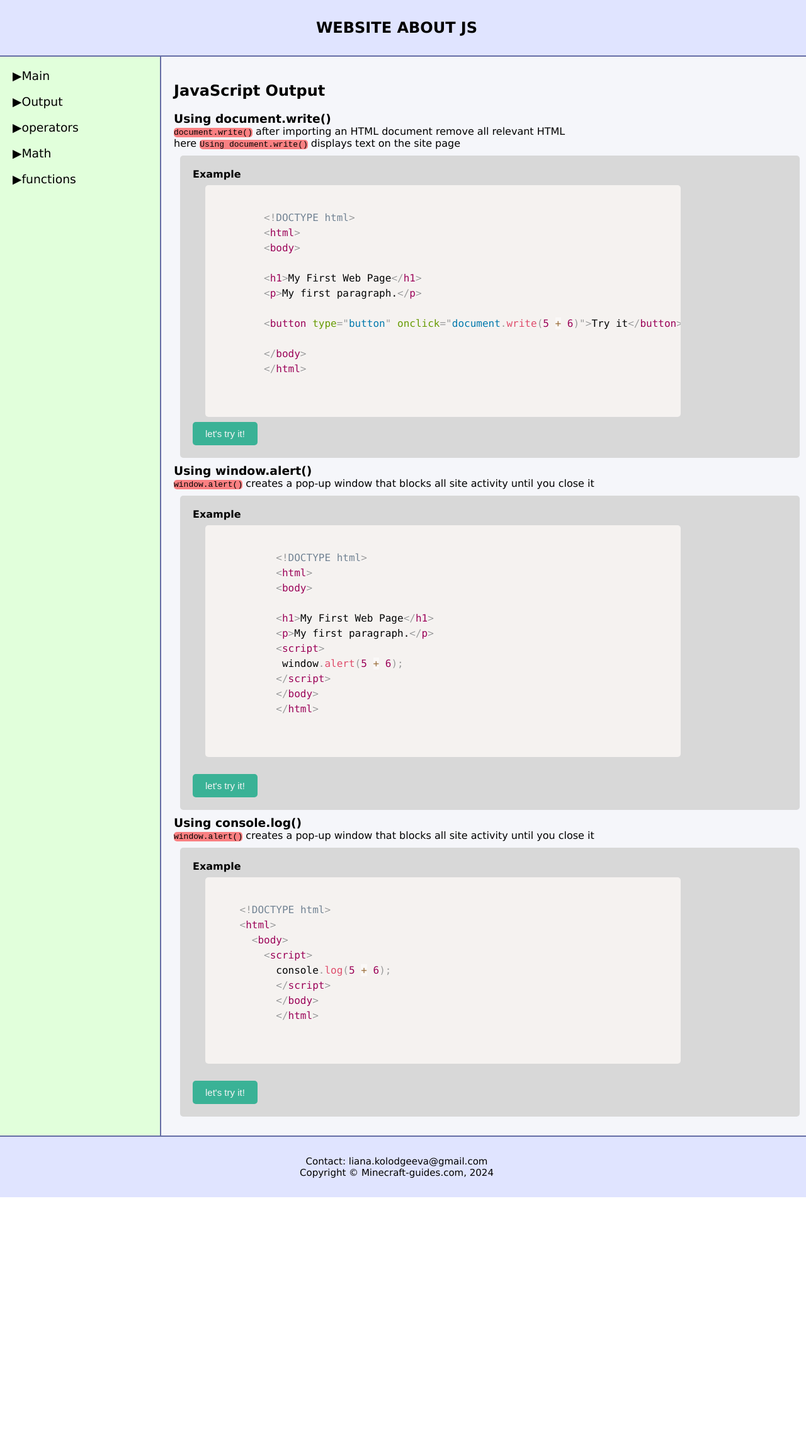
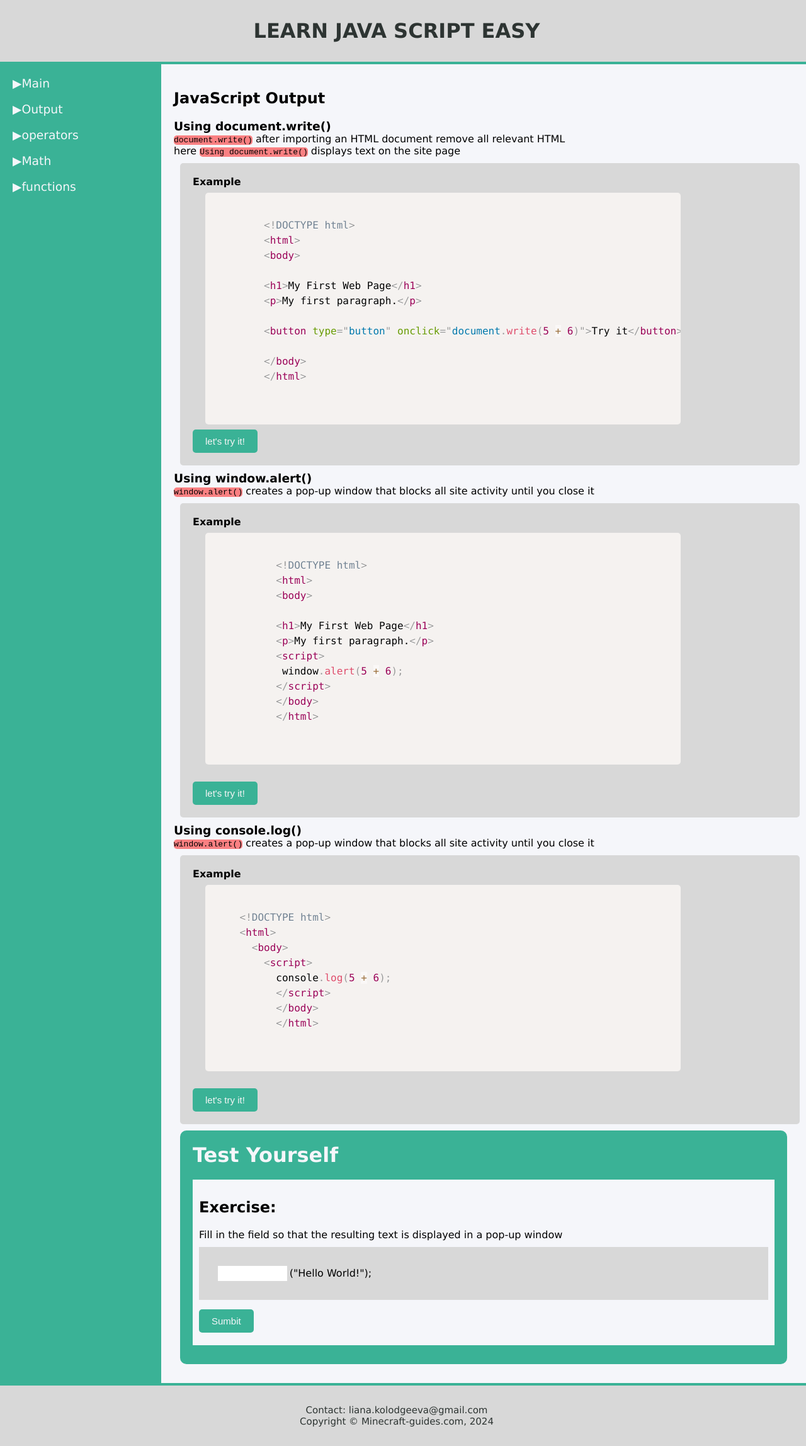
Before and after one commit to liana-kolodzheieva/school-project-JS, a plain HTML site: page HTML/output.html in a window 1280 px wide. Shown: the whole page at 63% size. Before the commit the page ends 1901 px from the top, so only its background shows below. Drawn offline with nearby package versions, Linux system fonts and the light colour scheme.

Commit message:
Start step 3

```diff
--- a/HTML/output.html
+++ b/HTML/output.html
@@ -7,12 +7,11 @@
     <link rel="stylesheet" href="../css.css" />
     <script src="../prism.js"></script>
     <link rel="stylesheet" href="../prism.css" />
-    <script src="../Js.js"></script>
   </head>
 
   <body>
     <header>
-      <h1 class="name">website about JS</h1>
+      <h1 class="name">LEARN JAVA SCRIPT EASY</h1>
     </header>
     <div class="box">
       <div class="nav">
@@ -109,6 +108,21 @@
               <a href="../TryIt/HTML/output/console.html  ">let's try it!</a>
             </button>
           </div>
+          <div class="testing">
+            <h1 class="testText">Test Yourself</h1>
+            <div id="outputTests" class="tests">
+              <h2>Exercise:</h2>
+              <p id="task" class="task">
+                Fill in the field so that the resulting text is displayed in a
+                pop-up window
+              </p>
+              <div id="outputTest" class="test">
+                <input type="text" class="answer" id="answer" />("Hello
+                World!");
+              </div>
+              <button onclick="checkingTheAnswerInOutPutTest1()">Sumbit</button>
+            </div>
+          </div>
         </div>
       </div>
     </div>
@@ -116,5 +130,6 @@
       <p>Contact: liana.kolodgeeva@gmail.com</p>
       <p>Copyright © Minecraft-guides.com, 2024</p>
     </footer>
+    <script src="../Js.js"></script>
   </body>
 </html>
--- a/Js.js
+++ b/Js.js
@@ -0,0 +1,40 @@
+function checkingTheAnswerIfThereIs1Answer(userAnswer, correctAnswer) {
+    if (userAnswer === correctAnswer) {
+         stylesIfCorrectAnswer();
+        continueButtonIfAnswerIsCorrect();
+    } else {
+        stylesIfWrongAnswer();
+        continueButtonIfAnswerIsWrong();
+    }
+}
+    function stylesIfCorrectAnswer() {
+        document.getElementById("outputTests").style.backgroundColor = "#D9EEE1";
+        document.getElementById("outputTests").style.paddingLeft = "5%";
+        document.getElementById("outputTests").style.paddingTop = "5%"
+        document.getElementById("outputTests").style.height = "265px"
+        document.getElementById("outputTests").style.margin = "10px"
+        document.getElementById("outputTests").style.padding - "10px"
+    }
+
+    function stylesIfWrongAnswer() {
+        document.getElementById("outputTests").style.backgroundColor = "#FFC0C7";
+        document.getElementById("outputTests").style.paddingLeft = "5%";
+        document.getElementById("outputTests").style.paddingTop = "5%"
+        document.getElementById("outputTests").style.height = "265px"
+        document.getElementById("outputTests").style.margin = "10px"
+        document.getElementById("outputTests").style.padding - "10px"
+    }
+
+    function continueButtonIfAnswerIsCorrect() {
+        document.getElementById("outputTests").innerHTML = '<h3 style = "color:#04AA6D"> CORRECT!' + "</br>" + "</br>" + "</br>" + "</br>" + '<button>Continue</button>'
+    }
+
+    function continueButtonIfAnswerIsWrong() {
+        document.getElementById("outputTests").innerHTML = '<h3 style = "color:#b94a48"> WRONG!' + "</br>" + "</br>" + "</br>" + "</br>" + '<button>Continue</button>'
+    }
+
+function checkingTheAnswerInOutPutTest1() {
+    let corectAnsverInOutPutTest1 = "window.alert";
+    let usersAnsverInOutPutTest1 = document.getElementById("answer").value;
+    checkingTheAnswerIfThereIs1Answer(usersAnsverInOutPutTest1, corectAnsverInOutPutTest1)
+}
--- a/css.css
+++ b/css.css
@@ -33,18 +33,7 @@ body {
 }
 
 header {
-  background-color: #e0e4ff;
-}
-
-header h1 {
-  font-size: 24px;
-  text-transform: uppercase;
-  font-weight: bold;
-  padding: 30px 30px 30px 10px;
-  clear: both;
-  text-align: center;
-  color: black;
-  border-bottom: 2px solid #656da5;
+  background-color: #d8d8d8;
 }
 
 /* .nav {
@@ -92,7 +81,7 @@ header h1 {
 
 a {
   text-decoration: none;
-  color: black;
+  color: #f5f6fa;
 }
 
 .nav li {
@@ -102,12 +91,13 @@ a {
 }
 
 .nav {
+  color: #f5f6fa;
   float: left;
   width: 20%;
   padding: 0px 10px 0px 20px;
-  background-color: #e1ffdb;
+  background-color: #3ab296;
   font-size: 25px;
-  border-right: 2px solid #656da5;
+  border-right: 4px solid #3ab296;
 }
 
 .box {
@@ -119,9 +109,10 @@ footer {
   padding: 30px 30px 30px 10px;
   clear: both;
   text-align: center;
-  color: black;
-  border-top: 2px solid #656da5;
-  background-color: #e0e4ff;
+  font-size: 15px;
+  color: #2d3432;
+  border-top: 4px solid #3ab296;
+  background-color: #d8d8d8;
 }
 
 .text {
@@ -183,3 +174,58 @@ button {
 button a {
   color: whitesmoke;
 }
+
+.testing {
+  background-color: #3ab296;
+  padding: 10px;
+  padding-bottom: 20px;
+  border-radius: 10px;
+  margin: 10px;
+}
+
+.tests {
+  background-color: #f5f6fa;
+  padding: 10px;
+  padding-bottom: 20px;
+  margin: 10px;
+}
+
+.testText {
+  padding-bottom: 8px;
+  color: #f5f6fa;
+  padding: 10px;
+}
+
+.test {
+  background-color: #d8d8d8;
+  padding: 30px;
+  margin-bottom: 15px;
+}
+
+.answer {
+  border: none;
+  height: 24px;
+  margin-right: 4px;
+  padding: 5px;
+  width: 13%;
+  font-size: 17px;
+}
+
+header {
+  text-transform: uppercase;
+  font-weight: bold;
+  padding: 30px 30px 30px 10px;
+  clear: both;
+  text-align: center;
+  color: #2d3432;
+  border-bottom: 4px solid #3ab296;
+  /* font-size: 1.5em !important; */
+}
+
+.task {
+  margin-bottom: 10px;
+}
+
+h1 {
+  font-size: 2em;
+}
```
Also changed, not shown: HTML/functions.html (+1 -1 lines), HTML/math.html (+1 -1 lines), HTML/operators.html (+1 -1 lines).
